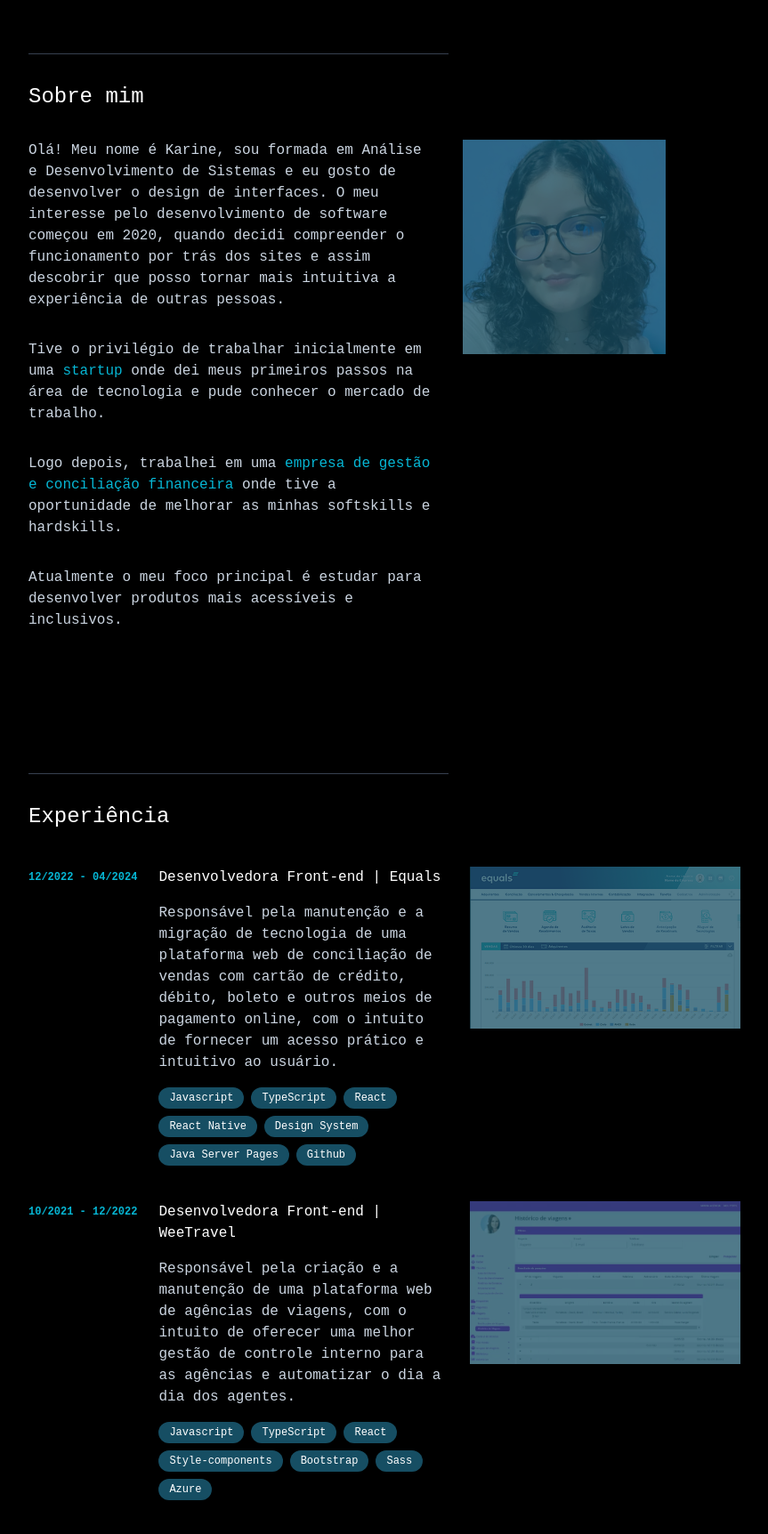
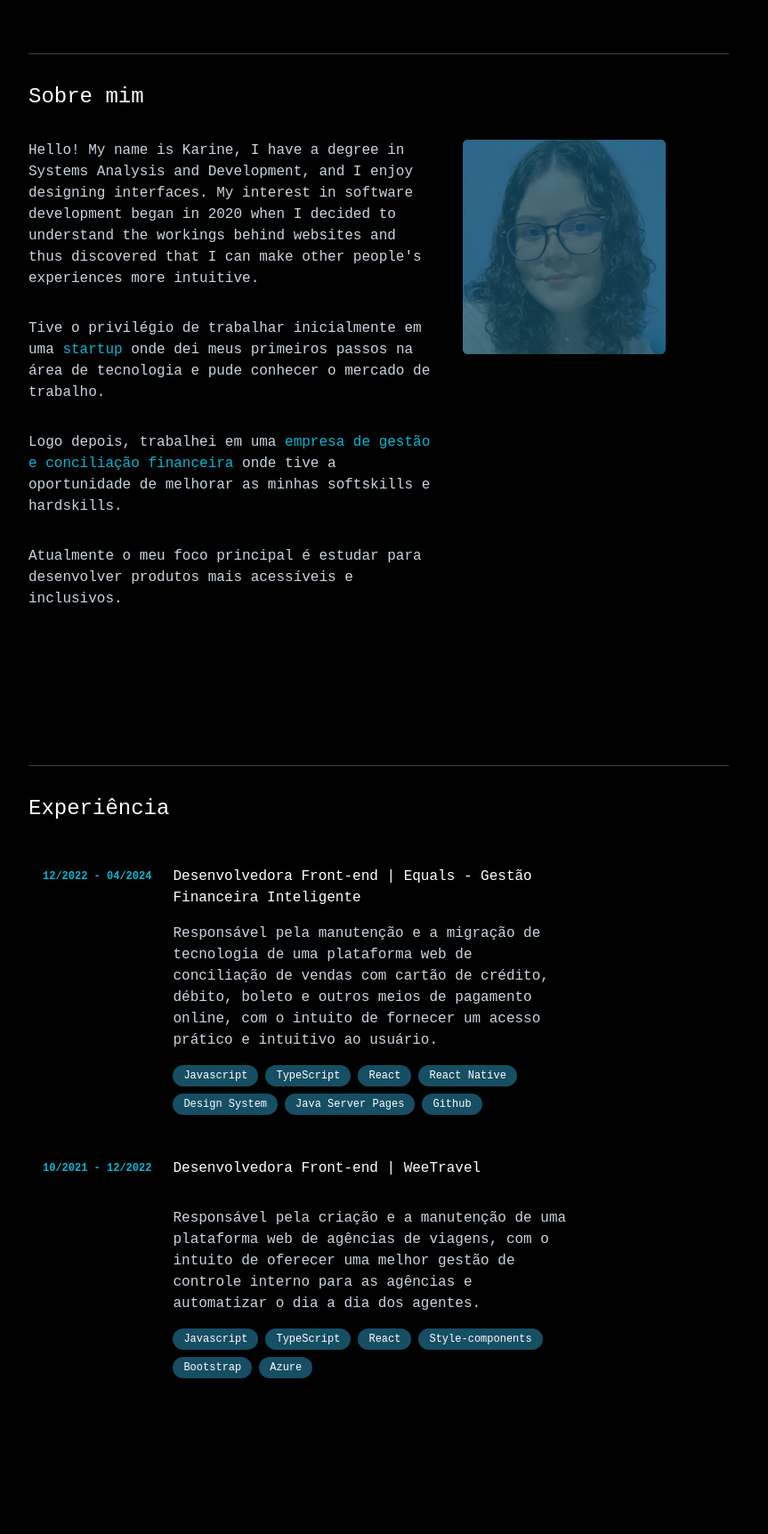
Before and after one commit to karinebrito/karinebrito.github.io, a React (Vite) app: page / in a window 1280 px wide. Shown: the part 926-2650 px from the top of the page at 89% size, without its empty margins (224-1087 px from the left). Built offline with nearby package versions, Linux system fonts and the light colour scheme.

Commit message:
correcting the code structure

```diff
--- a/package.json
+++ b/package.json
@@ -10,8 +10,10 @@
     "preview": "vite preview"
   },
   "dependencies": {
+    "i18next": "^23.11.3",
     "react": "^18.2.0",
     "react-dom": "^18.2.0",
+    "react-i18next": "^14.1.1",
     "react-icons": "^5.1.0"
   },
   "devDependencies": {
--- a/src/App.tsx
+++ b/src/App.tsx
@@ -1,8 +1,21 @@
-import Main from "./components/main"
+import Nav from './components/nav.tsx'
+import Hero from './components/hero.tsx'
+import Experience from './components/experience.tsx'
+import Contact from './components/contact.tsx'
+import Footer from './components/footer.tsx'
+import './i18n.tsx'
 
 function App() {
   return (
-    <Main/>
+    <>
+      <div className='bg-black'>
+        <Nav />
+        <Hero />
+        <Experience />
+        <Contact />
+        <Footer />
+      </div>
+    </>
   )
 }
 
--- a/src/components/contact.tsx
+++ b/src/components/contact.tsx
@@ -19,7 +19,7 @@ const Contact = () => {
             <FaHandPointDown size={40}/>
         </div>
         <div className='text-white mt-10 cursor-pointer'>
-            <BsEnvelopeAt size={40} className='hover:text-cyan-500 hover:scale-105 transition-transform duration-200 ease-in-out' onClick={openEmail}/>
+            <BsEnvelopeAt size={80} className='hover:text-cyan-500 hover:scale-105 transition-transform duration-200 ease-in-out' onClick={openEmail}/>
         </div>
     </section>
   )
--- a/src/components/experience.tsx
+++ b/src/components/experience.tsx
@@ -1,15 +1,12 @@
-
-import EqualsPic from '../../assets/equals.png'
-import Tripmee from '../../assets/tripmee.png'
 
 const Experience = () => {
   return (
     <section id='experience-section' className='p-10 lg:p-20 lg:pl-64 lg:min-h-screen'>
-        <div className='border-b border-gray-700 w-1/2 mb-8'></div>
-        <h1 className='text-4xl xs:text-2xl text-white lg:mr-4'>Experiência</h1>
-        <ol className='mt-10'>
-          <li className='grid grid-cols-1 md:grid-cols-2 items-center'>
-            <div className='flex flex-col md:flex-row self-start'>
+      <div className='border-b border-gray-700 w-5/6 mb-8'></div>
+      <h1 className='text-4xl xs:text-2xl text-white'>Experiência</h1>
+      <ol className='mt-8 grid lg:w-2/3 md:1/2'>
+        <a href='https://equals.com.br/' target='_blank'>
+          <li className='rounded-md hover:bg-gray-900 transition-colors w-full p-4 flex flex-col md:flex-row'>
             <div className='flex-none lg:pr-6 md:pr-6'>
               <header className='mt-1 xs:mb-4 text-xs font-semibold text-cyan-500'>
                 12/2022 - 04/2024
@@ -17,7 +14,7 @@ const Experience = () => {
             </div>
             <div className='flex-grow grid grid-rows-1'>
               <h3 className='text-white'>
-                  Desenvolvedora Front-end | Equals
+                Desenvolvedora Front-end | Equals - Gestão Financeira Inteligente
               </h3>
               <p className='mt-4 text-slate-300'>
                 Responsável pela manutenção e a migração de tecnologia de uma plataforma web de conciliação de vendas com cartão de crédito,
@@ -61,18 +58,10 @@ const Experience = () => {
                 </li>
               </ul>
             </div>
-            </div>
-
-            <div className='relative cursor-pointer md:self-start lg:ml-4'>
-              <a href='https://equals.com.br/' target='blank'>
-              <div className={`absolute inset-0 bg-cyan-900 opacity-75 lg:w-2/3 md:w-1/2 lg:ml-2 xs:w-fit xs:mx-auto ${'hover:hidden'}`}></div>
-              <img src={EqualsPic} alt='Equals' className='lg:w-2/3 md:w-1/2 lg:ml-2 xs:w-fit xs:mx-auto hover:scale-105 transition-transform duration-200 ease'/>
+          </li>
         </a>
-            </div>
-          </li>
-
-          <li className='mt-10 grid grid-cols-1 md:grid-cols-2 items-center'>
-           <div className='flex flex-col md:flex-row self-start'>
+        <a href='https://tripmee.com.br/' target='blank'>
+          <li className='mt-4 rounded-md hover:bg-gray-900 transition-colors w-full p-4 flex flex-col md:flex-row'>
             <div className='flex-none md:pr-6'>
                 <header className='mt-1 xs:mb-4 text-xs font-semibold text-cyan-500'>
                   10/2021 - 12/2022
@@ -82,7 +71,7 @@ const Experience = () => {
               <h3 className='text-white'>
                 Desenvolvedora Front-end | WeeTravel
               </h3>
-              <p className='mt-4 text-slate-300'>
+              <p className='mt-8 text-slate-300'>
                 Responsável pela criação e a manutenção de uma plataforma web de agências de viagens, com o intuito de oferecer uma melhor
                 gestão de controle interno para as agências e automatizar o dia a dia dos agentes.
               </p>
@@ -114,24 +103,13 @@ const Experience = () => {
                 </li>
                 <li className='mr-2 mt-2'>
                   <div className='flex items-center rounded-full bg-cyan-900 px-3 py-1 text-xs text-white'>
-                    Sass
-                  </div>
-                </li>
-                <li className='mr-2 mt-2'>
-                  <div className='flex items-center rounded-full bg-cyan-900 px-3 py-1 text-xs text-white'>
                     Azure
                   </div>
                 </li>
               </ul>
             </div>
-           </div>
-            <div className='relative cursor-pointer md:self-start lg:ml-4'>
-            <a href='https://tripmee.com.br/' target='blank'>
-                <div className={`absolute inset-0 bg-cyan-900 opacity-75 lg:w-2/3 md:w-1/2 lg:ml-2 xs:w-fit xs:mx-auto ${'hover:hidden'}`}></div>
-                <img src={Tripmee} alt='Tripmee' className='lg:w-2/3 lg:ml-2 md:w-1/2 xs:w-fit xs:mx-auto hover:scale-105 transition-transform duration-200 ease'/>
+          </li>
         </a>
-            </div>
-          </li>
       </ol>
     </section>
   )
--- a/src/components/hero.tsx
+++ b/src/components/hero.tsx
@@ -1,7 +1,10 @@
 import { BsGithub, BsLinkedin } from 'react-icons/bs'
 import HeroPic from '../../assets/photokb.jpeg'
+import { useTranslation } from 'react-i18next'
 
 const Hero = () => {
+  const { t } = useTranslation()
+
   return (
     <>
       <section className='flex justify-center items-start p-10 lg:p-20 lg:min-h-screen'>
@@ -29,21 +32,19 @@ const Hero = () => {
       </section>
 
       <section id='about-section' className='p-10 lg:p-20 lg:pl-64 lg:min-h-screen'>
-        <div className='border-b border-gray-700 w-1/2 mb-8'></div>
+        <div className='border-b border-gray-700 w-5/6 mb-8'></div>
         <h1 className='text-4xl xs:text-2xl text-white lg:mr-4 mb-8'>Sobre mim</h1>
         <div className='grid lg:grid-cols-4 md:grid-cols-2 gap-8'>
           <div className='lg:col-span-2 text-slate-300'>
             <p>
-              Olá! Meu nome é Karine, sou formada em Análise e Desenvolvimento de Sistemas e eu gosto de desenvolver o design de interfaces.
-              O meu interesse pelo desenvolvimento de software começou em 2020, quando decidi compreender o funcionamento por trás dos sites e assim
-              descobrir que posso tornar mais intuitiva a experiência de outras pessoas.
+              {t('hello')}
             </p>
             <p className='mt-8'>
-              Tive o privilégio de trabalhar inicialmente em uma <a href='https://tripmee.com.br/' target='blank'className='text-cyan-500 hover:underline transition duration-300'>startup</a> onde dei meus primeiros passos na área de tecnologia
+              Tive o privilégio de trabalhar inicialmente em uma <a href='https://tripmee.com.br/' target='_blank'className='text-cyan-500 hover:underline transition duration-300'>startup</a> onde dei meus primeiros passos na área de tecnologia
               e pude conhecer o mercado de trabalho.
             </p>
             <p className='mt-8'>
-              Logo depois, trabalhei em uma <a href='https://equals.com.br/' target='blank' className='text-cyan-500 hover:underline transition duration-300'>empresa de gestão e conciliação financeira</a> onde tive a oportunidade de melhorar as minhas softskills e hardskills.
+              Logo depois, trabalhei em uma <a href='https://equals.com.br/' target='_blank' className='text-cyan-500 hover:underline transition duration-300'>empresa de gestão e conciliação financeira</a> onde tive a oportunidade de melhorar as minhas softskills e hardskills.
             </p>
             <p className='mt-8'>
               Atualmente o meu foco principal é estudar para desenvolver produtos mais acessíveis e inclusivos.
@@ -51,8 +52,8 @@ const Hero = () => {
           </div>
           <div className='lg:col-span-2 md:col-span-1'>
             <div className='relative'>
-              <div className={`absolute inset-0 bg-cyan-900 opacity-75 lg:w-1/2 md:w-2/4 xs:mx-auto lg:m-0 ${'hover:hidden'}`}></div>
-              <img src={HeroPic} alt='Foto da Karine' className='lg:w-1/2 md:w-2/4 xs:w-fit xs:mx-auto lg:m-0 hover:scale-105 transition-transform duration-200 ease-in-out'/>
+              <div className={`absolute inset-0 bg-cyan-900 opacity-75 lg:w-1/2 md:w-2/4 xs:mx-auto lg:m-0 rounded-md ${'hover:hidden'}`}></div>
+              <img src={HeroPic} alt='Foto da Karine' className='lg:w-1/2 md:w-2/4 xs:w-fit xs:mx-auto lg:m-0 hover:scale-105 transition-transform duration-200 ease-in-out rounded-md'/>
             </div>
           </div>
         </div>
--- a/src/components/main.tsx
+++ /dev/null
@@ -1,19 +0,0 @@
-import Nav from './nav'
-import Hero from './hero'
-import Experience from './experience'
-import Contact from './contact'
-import Footer from './footer'
-
-const Main = () => {
-  return (
-    <div className='bg-black'>
-      <Nav />
-      <Hero />
-      <Experience />
-      <Contact />
-      <Footer />
-    </div>
-  )
-}
-
-export default Main
--- /dev/null
+++ b/src/i18n.tsx
@@ -0,0 +1,25 @@
+import i18n from 'i18next'
+import { initReactI18next } from 'react-i18next'
+
+import translationEN from './locales/en/translation.json'
+import translationPT from './locales/pt/translation.json'
+
+i18n
+  .use(initReactI18next)
+  .init({
+    resources: {
+      en: {
+        translation: translationEN
+      },
+      pt: {
+        translation: translationPT
+      }
+    },
+    lng: 'en',
+    fallbackLng: 'en',
+    interpolation: {
+      escapeValue: false
+    }
+  })
+
+export default i18n
--- /dev/null
+++ b/src/locales/en/translation.json
@@ -0,0 +1,3 @@
+{
+    "hello": "Hello! My name is Karine, I have a degree in Systems Analysis and Development, and I enjoy designing interfaces. My interest in software development began in 2020 when I decided to understand the workings behind websites and thus discovered that I can make other people's experiences more intuitive."
+}
--- /dev/null
+++ b/src/locales/pt/translation.json
@@ -0,0 +1,3 @@
+{
+    "hello": "Olá! Meu nome é Karine, sou formada em Análise e Desenvolvimento de Sistemas e gosto de desenvolver o design de interfaces. O meu interesse pelo desenvolvimento de software começou em 2020, quando decidi compreender o funcionamento por trás dos sites e assim descobrir que posso tornar mais intuitiva a experiência de outras pessoas."
+}
--- a/src/main.tsx
+++ b/src/main.tsx
@@ -6,5 +6,5 @@ import './index.css'
 ReactDOM.createRoot(document.getElementById('root')!).render(
   <React.StrictMode>
     <App />
-  </React.StrictMode>,
+  </React.StrictMode>
 )
```
Also changed, not shown: src/components/nav.tsx (+13 -1 lines), 1 other file (tests, documents, lock files or other folders). Lines whose indentation alone changed are shown as unchanged.
